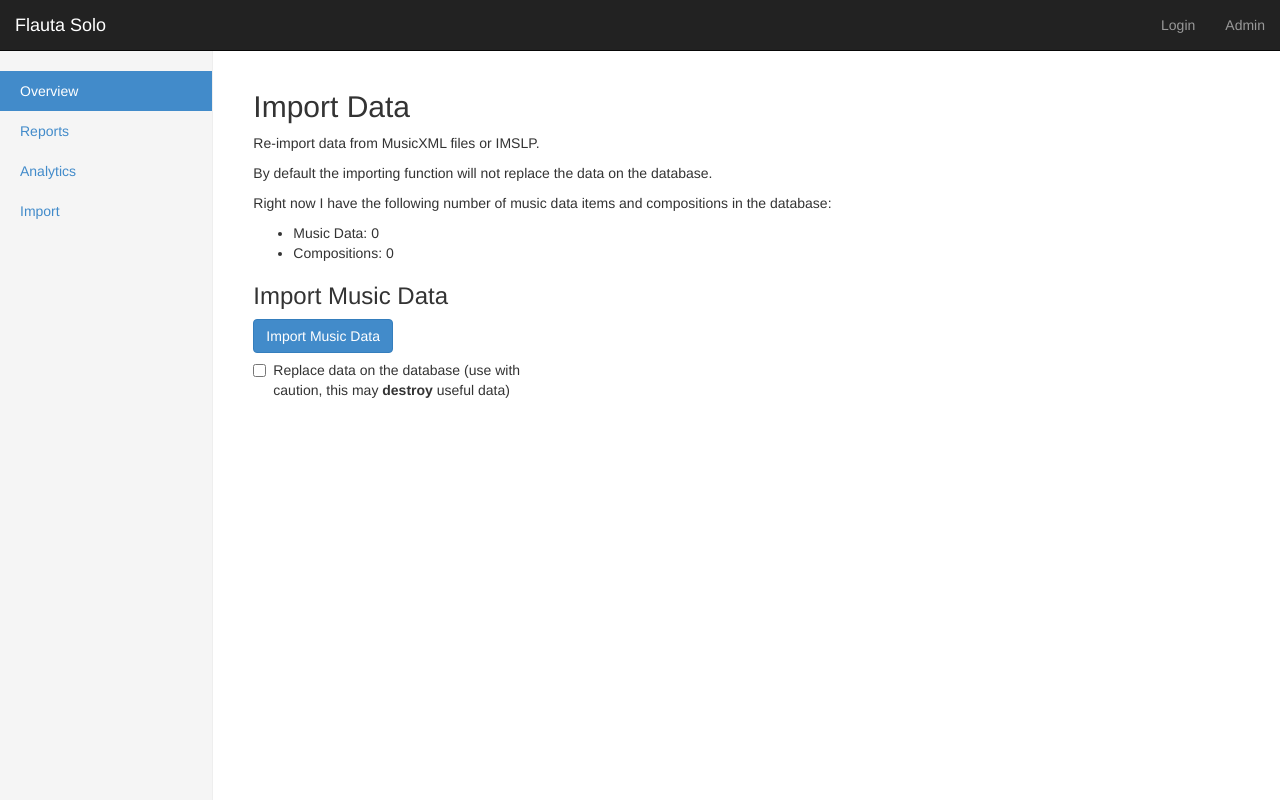
After one commit to msampaio/flauta-solo, a Django app: page /dashboard/ in a window 1280 px wide. The commit adds this page. Run offline with Django 3.2, Linux system fonts and the light colour scheme; data that the repository does not hold is empty; parts of the project's set-up code (start-up, migrations or seed data) failed here and were passed over; some libraries are stand-ins or nearby versions.

Commit message:
Code to import music from view

```diff
--- a/analysis/templates/base.html
+++ b/analysis/templates/base.html
@@ -41,7 +41,11 @@
 
         <div class="navbar-collapse collapse">
           <ul class="nav navbar-nav navbar-right">
-            <li><a href="#">Login</a></li>
+              {% if user.is_authenticated %}
+                <li><a href="{% url 'dashboard' %}">{{ user.username }}</a></li>
+                  {% else %}
+                <li><a href="{% url 'login_user' %}">Login</a></li>
+              {% endif %}
             <li><a href="#">Admin</a></li>
           </ul>
         </div>
--- /dev/null
+++ b/analysis/templates/dashboard.html
@@ -0,0 +1,46 @@
+{% extends "base.html" %}
+
+{% block body %}
+    <h2>Import Data</h2>
+
+    <p>Re-import data from MusicXML files or IMSLP.</p>
+    <p>By default the importing function will not replace the data on the database.</p>
+    <p>Right now I have the following number of music data items and compositions in the database:</p>
+
+    <ul>
+        <li>Music Data: {{ music_data_count }}</li>
+        <li>Compositions: {{ composition_count }}</li>
+    </ul>
+
+
+    <h3>Import Music Data</h3>
+
+    {% if importing %}
+        <div class="alert alert-warning">
+            <p>I'm importing the music data now. It usually takes a while, so I'll email you once it's done.</p>
+            <p><strong>Don't click on the import button again!</strong></p>
+        </div>
+    {% endif %}
+
+    <form class="form-horizontal" role="form" action="{% url 'import_music_data' %}" method="post">
+        {% csrf_token %}
+        <fieldset>
+
+            <div class="form-group">
+                <div class="col-md-4">
+                    <button id="import-music-data" name="import-music-data" class="btn btn-primary">Import Music Data
+                    </button>
+
+                    <div class="checkbox">
+                        <label for="-0">
+                            <input type="checkbox" name="replace-data" id="replace-data" value="1">
+                            Replace data on the database (use with caution,
+                            this may <strong>destroy</strong> useful data)
+                        </label>
+                    </div>
+                </div>
+            </div>
+        </fieldset>
+    </form>
+
+{% endblock %}
--- a/analysis/views.py
+++ b/analysis/views.py
@@ -1,5 +1,9 @@
+from django.contrib.auth import authenticate, login
+from django.http import HttpResponseRedirect
 from django.shortcuts import render
-from analysis.models import MusicData
+from django.core.urlresolvers import reverse
+from analysis.models import MusicData, Composition
+from analysis.importmusic import import_musicxml_files
 
 
 def home(request):
@@ -9,3 +13,40 @@ def home(request):
 
     args = {'g1': g1, 'g2': g2, 'g3': g3}
     return render(request, "index.html", args)
+
+
+def login_user(request):
+    if request.POST:
+        username = request.POST['username']
+        password = request.POST['password']
+        user = authenticate(username=username, password=password)
+
+        if user is not None:
+            if user.is_active:
+                login(request, user)
+                return HttpResponseRedirect('/')
+            else:
+                return render(request, "login_user.html", {'error': True})
+        else:
+            return render(request, "login_user.html", {'error': True})
+
+    else:
+        return render(request, 'login_user.html')
+
+
+def dashboard(request):
+    music_data_count = MusicData.objects.count()
+    composition_count = Composition.objects.count()
+    args = {'music_data_count': music_data_count,
+            'composition_count': composition_count}
+    return render(request, "dashboard.html", args)
+
+
+def import_music_data(request):
+    if request.POST:
+        should_replace_data = request.POST.get('replace-data')
+        import_musicxml_files.delay(should_replace_data)
+
+        return render(request, "dashboard.html", {'importing': True})
+    else:
+        return HttpResponseRedirect(reverse("import_music_data"))
--- a/flute/urls.py
+++ b/flute/urls.py
@@ -5,7 +5,8 @@ admin.autodiscover()
 
 urlpatterns = patterns('',
     url(r'^$', 'analysis.views.home', name='home'),
-    # url(r'^blog/', include('blog.urls')),
-
+    url(r'^login/$', 'analysis.views.login_user', name='login_user'),
+    url(r'^import-music-data/$', 'analysis.views.import_music_data', name='import_music_data'),
+    url(r'^dashboard/$', 'analysis.views.dashboard', name='dashboard'),
     url(r'^admin/', include(admin.site.urls)),
 )
--- a/requirements.txt
+++ b/requirements.txt
@@ -6,3 +6,4 @@ psycopg2
 djorm-ext-pgarray
 Pillow
 git+https://github.com/coagulant/progressbar-python3.git
+celery[redis]
```
Also changed, not shown: analysis/importmusic.py (added, +11 -0 lines), analysis/templates/login_user.html (added, +24 -0 lines).
